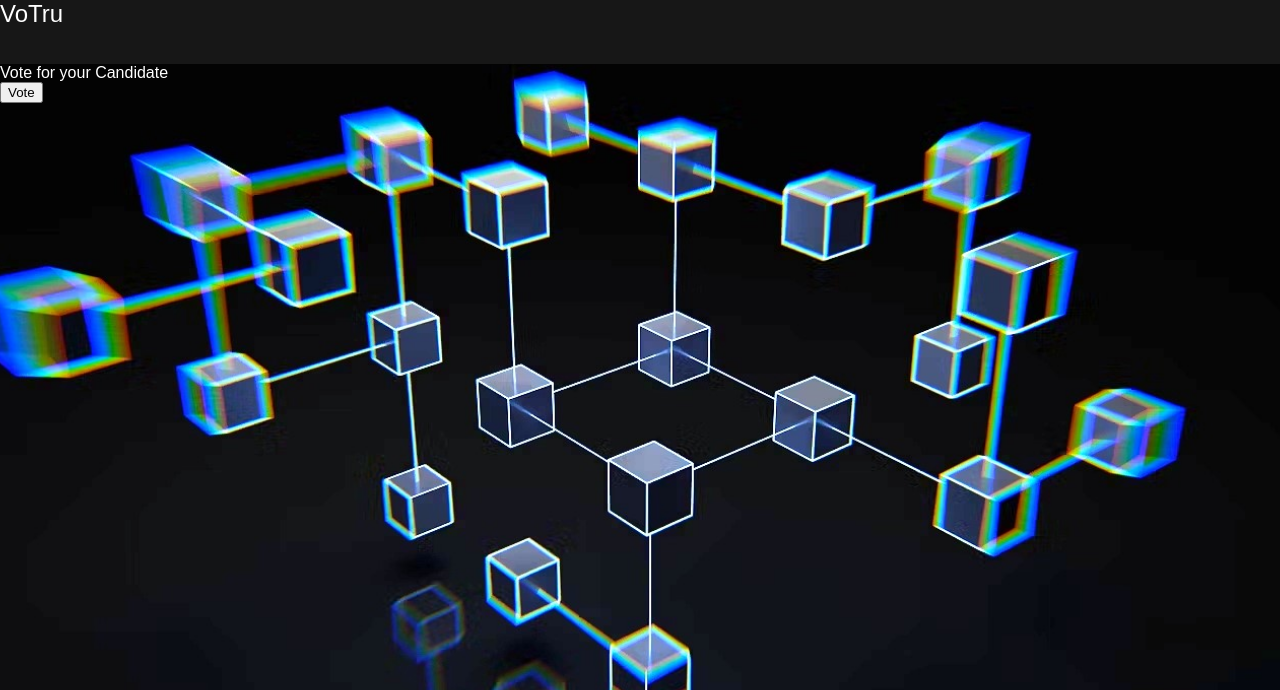
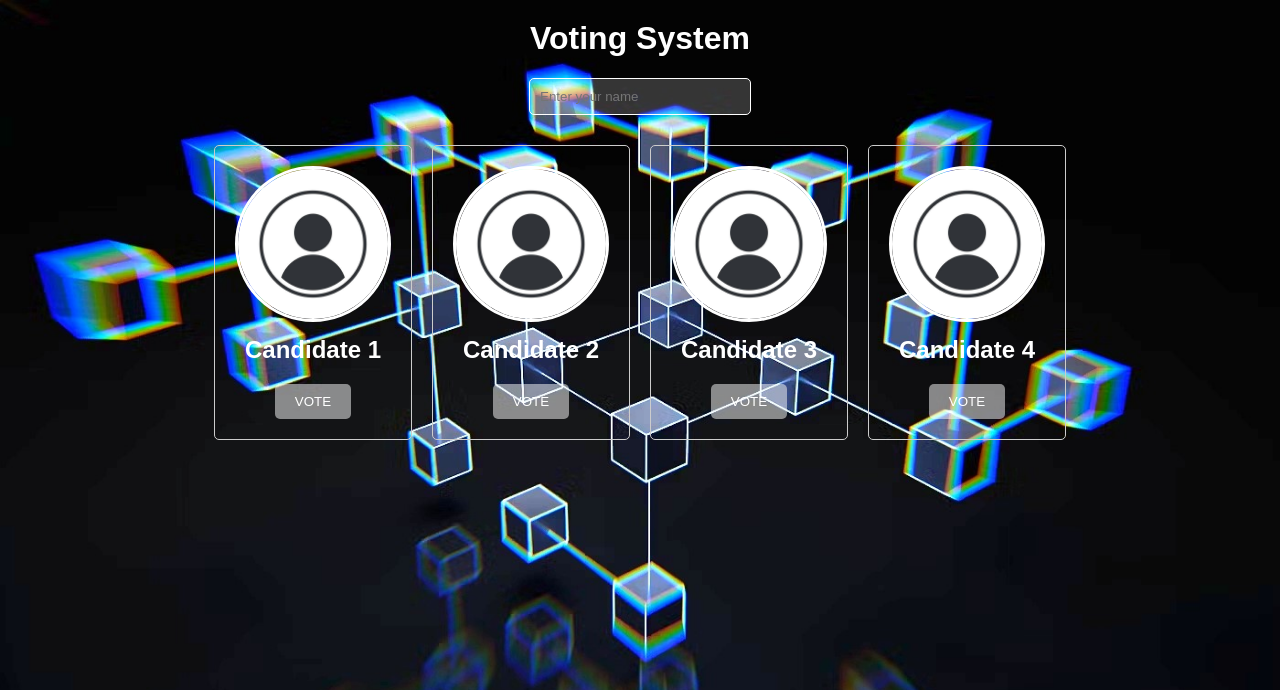
Before and after one commit to m4YnK-7/VoTru, a Flask app: page /poll in a window 1280 px wide. Shown: the top 690 px of the page. Run offline with Flask 3, Linux system fonts and the light colour scheme.

Commit message:
Poll Page added

```diff
--- a/client/static/styles/poll.css
+++ b/client/static/styles/poll.css
@@ -1,21 +1,63 @@
 body {
+    background-image: url('bg.jpeg');
     background-size: cover;
     background-repeat: no-repeat;
-    background-position: center;
-    background-attachment: fixed;
-    margin: 0;
-    padding: 0;
-    font-family: 'Arial', sans-serif;
-    color: white;
+    font-family: Arial, sans-serif; /* Set the font family for better readability */
+    color: white; /* Set the text color to white */
 }
 
-.nav{
-    width: 100%;
-    height: 8dvh;
-    background-color:rgba(70,70,70,0.3);
+h1 {
+    text-align: center; /* Align the heading text to the center */
+    margin-top: 20px; /* Add some space above the heading */
 }
-.name p{
-    font-size: 24px;
-    margin: 0px;
-    /* vertical-align: middle; */
+
+.voter {
+    text-align: center; /* Align the voter's input box to the center */
+    margin-bottom: 20px; /* Add some space below the voter's input box */
 }
+
+.voter input[type="text"] {
+    width: 200px; /* Set the width of the input box */
+    padding: 10px; /* Add padding to the input box */
+    border-radius: 5px; /* Add rounded corners to the input box */
+    border: 1px solid white; /* Add a border to the input box */
+    background-color: rgba(255, 255, 255, 0.2); /* Set the background color with transparency */
+    color: white; /* Set the text color to white */
+}
+
+.candidates {
+    display: flex; /* Use flexbox to align candidate boxes horizontally */
+    justify-content: center; /* Align candidate boxes to the center */
+}
+
+.candidate {
+    top:100px;
+    margin: 10px;
+    padding: 20px;
+    border: 1px solid #ccc;
+    border-radius: 5px;
+    text-align: center;
+}
+
+.candidate h2 {
+    margin-top: 10px; /* Add some space above the candidate's name */
+}
+
+.candidate img {
+    width: 150px; /* Set the width of candidate images */
+    border-radius: 50%; /* Make candidate images circular */
+    border: 3px solid white; /* Add a border to candidate images */
+}
+
+button {
+    padding: 10px 20px; /* Add padding to the button */
+    border: none; /* Remove default button border */
+    border-radius: 5px; /* Add rounded corners to the button */
+    background-color: rgba(255, 255, 255, 0.5); /* Set the background color with transparency */
+    color: white; /* Set the text color to white */
+    cursor: pointer; /* Change cursor to pointer on hover */
+}
+
+button:hover {
+    background-color: rgba(255, 255, 255, 0.8); /* Darken the background color on hover */
+}
--- a/client/templates/poll.html
+++ b/client/templates/poll.html
@@ -2,25 +2,38 @@
 <html lang="en">
 <head>
     <meta charset="UTF-8">
-    <meta name="viewport" content="width=device-width, initial-scale=1.0">
-    <title>Voter's Page</title>
+    <meta name="viewport" content="width=device-width, initial-scale=0.0">
+    <title>Voting System</title>
     <link rel="stylesheet" href="{{ url_for('static', filename='styles/poll.css') }}">
 </head>
-<body  style= "background-image:  url({{ url_for('static',filename='img/bgimg.jpg') }});">
-    <div class="layout">
-        <div class="nav">
-            <div class="name"><p>VoTru </p> </div>
-        </div>
-        <div class="voter_box">
-            <div class="text">Vote for your Candidate</div>
-            <div class="candidate_list">
-
+<body style="background-image:  url({{ url_for('static',filename='img/bgimg.jpg') }});" >
+    <h1>Voting System</h1>
+    <div class="voter">
+        <input type="text" id="name" name="name" placeholder="Enter your name">
+    </div>
+    <main>
+        <div class="candidates">
+            <div class="candidate">
+                <img src="{{ url_for('static', filename='img/person.jpg') }}" alt="Candidate 1">
+                <h2>Candidate 1</h2>
+                <button>VOTE</button>
             </div>
-            <div class="vote">
-                <button id="vote_button" onclick="func()">Vote</button>
+            <div class="candidate">
+                <img src="{{ url_for('static', filename='img/person.jpg') }}" alt="Candidate 2">
+                <h2>Candidate 2</h2>
+                <button>VOTE</button>
+            </div>
+            <div class="candidate">
+                <img src="{{ url_for('static', filename='img/person.jpg') }}" alt="Candidate 3">
+                <h2>Candidate 3</h2>
+                <button>VOTE</button>
+            </div>
+            <div class="candidate">
+                <img src="{{ url_for('static', filename='img/person.jpg') }}" alt="Candidate 4">
+                <h2>Candidate 4</h2>
+                <button>VOTE</button>
             </div>
         </div>
-    </div>
-
+    </main>
 </body>
 </html>
```
Also changed, not shown: client/static/img/person.jpg (added).
